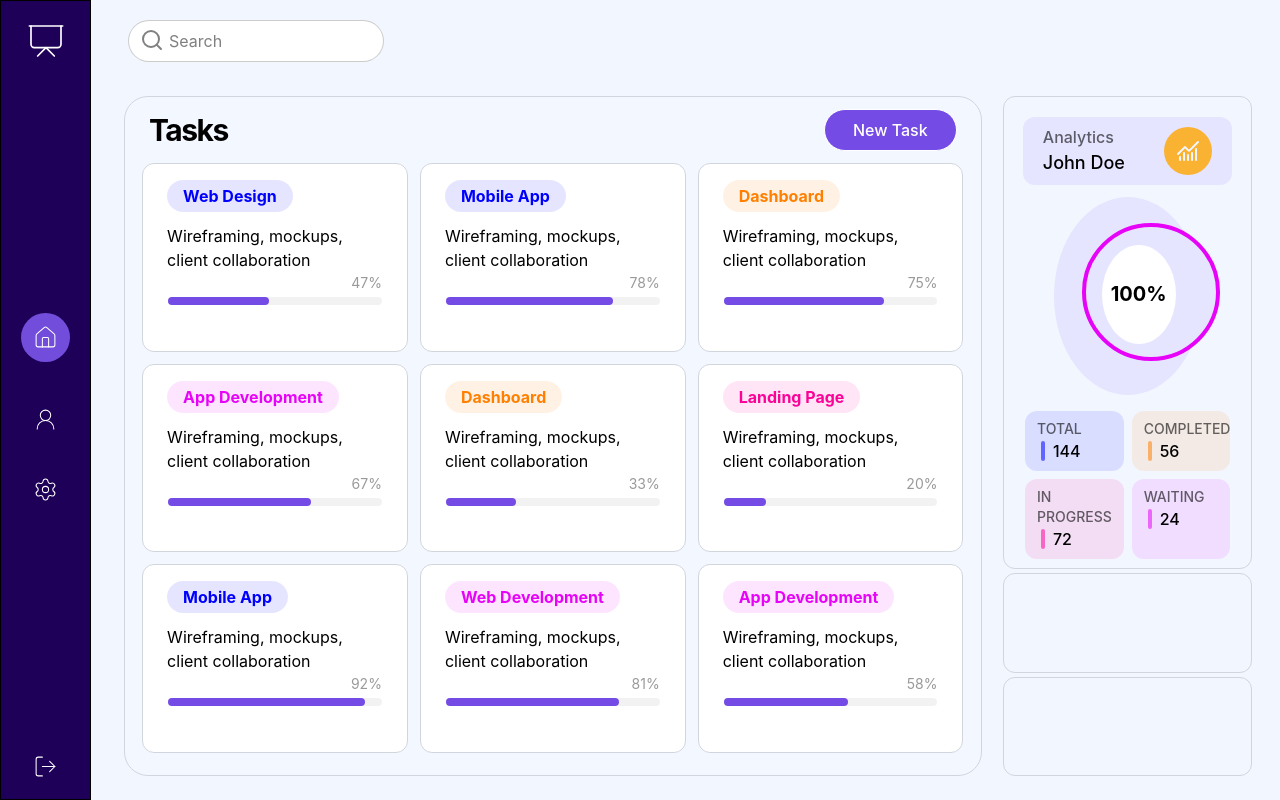
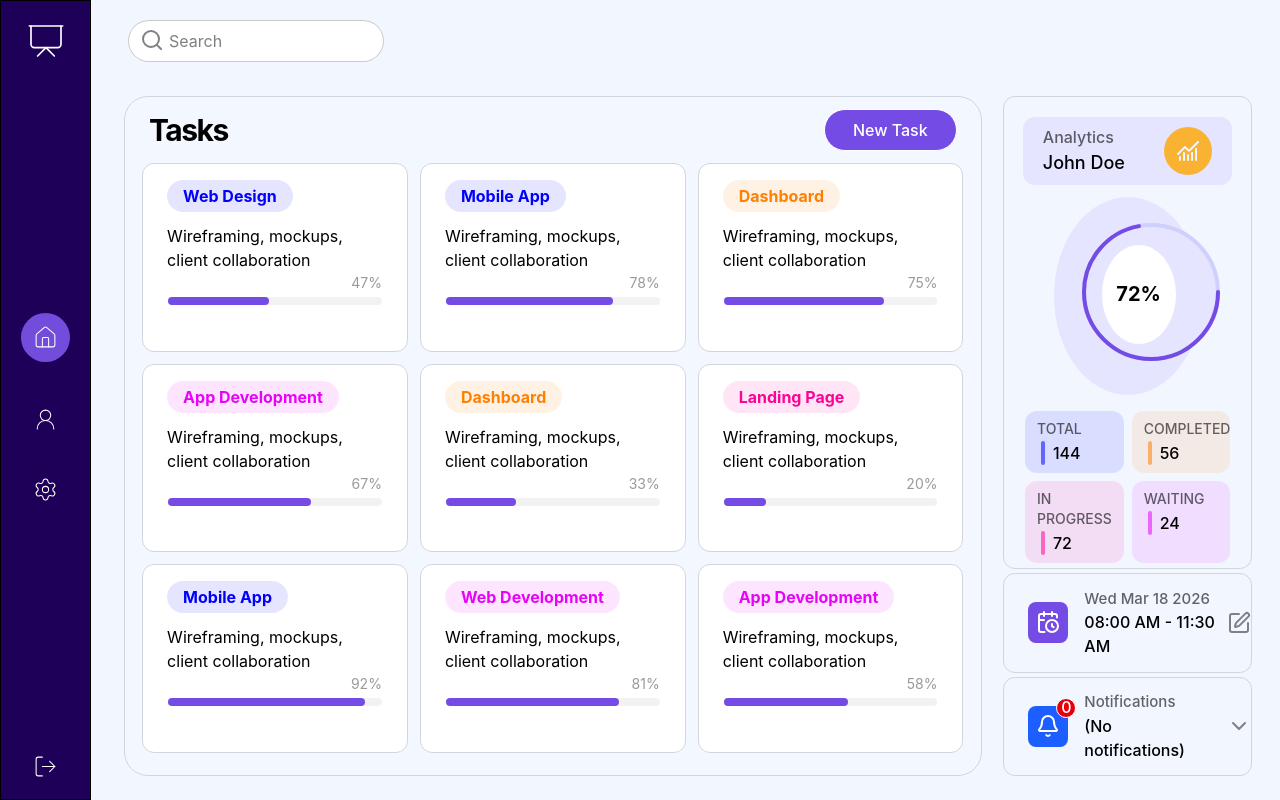
Before and after one commit to mgalen007/Kanban-Board, a React (Vite) app: page / in a window 1280 px wide. Built offline with nearby package versions, Linux system fonts and the light colour scheme.

Commit message:
Finished static side panel

```diff
--- a/src/App.tsx
+++ b/src/App.tsx
@@ -45,7 +45,7 @@ const App = () => {
         <SidePanel
           username="John Doe"
           taskStats={taskStats}
-          totalProgress={100}
+          totalProgress={72}
         />
       </div>
     </div>
--- a/src/components/SidePanel.tsx
+++ b/src/components/SidePanel.tsx
@@ -1,4 +1,4 @@
-import { ChartNoAxesCombined } from 'lucide-react'
+import { ChartNoAxesCombined, CalendarClock, Bell, SquarePen, ChevronDown } from 'lucide-react'
 import { type CSSProperties } from 'react'
 
 interface SidePanelProps {
@@ -21,6 +21,11 @@ export interface TaskStat {
 type StatCategory = "total" | "completed" | "waiting" | "in progress"
 
 const SidePanel = ({ username, totalProgress, taskStats }: SidePanelProps) => {
+
+    const radius = 67
+    const circumference = 2 * Math.PI * radius
+    const offset = circumference * (1 - totalProgress / 100)
+
     return (
         <div
             className="flex flex-col ml-[80px] mr-7 gap-1 h-[85vh] mt-[12vh]"
@@ -53,7 +58,26 @@ const SidePanel = ({ username, totalProgress, taskStats }: SidePanelProps) => {
                     className="w-[60%] bg-[#e5e5ff] h-[42%] mx-auto mt-3 rounded-[50%] relative"
                 >
                     <svg width="167" height="165">
-                        <circle cx="97" cy="95" r="67" strokeWidth="4" stroke="#e703f8" fill="#e5e5ff"></circle>
+                        <circle
+                            cx="97"
+                            cy="95"
+                            r="67"
+                            strokeWidth="4"
+                            stroke="#d0d0ff"
+                            fill="#e5e5ff"
+                        ></circle>
+                        <circle
+                            cx="97"
+                            cy="95"
+                            r="67"
+                            strokeWidth="4"
+                            stroke="#754be5"
+                            fill="transparent"
+                            strokeDasharray={circumference}
+                            strokeDashoffset={offset}
+                            strokeLinecap="round"
+                            style={{ transition: "stroke-dash-offset .5s ease" }}
+                        ></circle>
                     </svg>
                     <div
                         className="bg-white w-[50%] h-[50%] absolute top-12 left-12 rounded-[50%] flex items-center justify-center"
@@ -83,12 +107,75 @@ const SidePanel = ({ username, totalProgress, taskStats }: SidePanelProps) => {
                 className="h-[30%] flex flex-col gap-1"
             >
                 <div
-                    className="border border-gray-300 h-[50%] rounded-xl"
+                    className="border border-gray-300 h-[50%] rounded-xl flex gap-2 items-center pl-6"
                 >
+                    <div
+                        className="rounded-lg w-fit p-2 bg-[#754be5] h-[42%]"
+                    >
+                        <CalendarClock
+                            color="white"
+                        />
+                    </div>
+                    <div
+                        className="ml-2 w-fit"
+                    >
+                        <h3
+                            className="text-[15px] font-medium text-black/60"
+                        >
+                            {new Date().toDateString()}
+                        </h3>
+                        <p
+                            className="font-medium"
+                        >
+                            08:00 AM - 11:30 AM
+                        </p>
+                    </div>
+                    <div
+                        className="mx-auto"
+                    >
+                        <SquarePen
+                            className="cursor-pointer"
+                            color="gray"
+                        />
+                    </div>
                 </div>
                 <div
-                    className="border border-gray-300 h-[50%] rounded-xl"
+                    className="border border-gray-300 h-[50%] rounded-xl flex items-center"
                 >
+                    <div
+                        className="w-fit ml-6 p-2 rounded-lg bg-[#1c5eff] relative h-[42%]"
+                    >
+                        <div
+                            className="rounded-[50%] border w-5 h-5 flex items-center justify-center absolute top-[-1vh] right-[-1vh] pb-[1px] text-white font-medium bg-red-600"
+                        >
+                            {0}
+                        </div>
+                        <Bell
+                            color="white"
+                        />
+                    </div>
+                    <div
+                        className="ml-4 mr-7 self-center"
+                    >
+                        <h3
+                            className="text-[15px] font-medium text-black/60"
+                        >
+                            Notifications
+                        </h3>
+                        <p
+                            className="font-medium"
+                        >
+                            (No notifications)
+                        </p>
+                    </div>
+                    <div
+                        className="mx-auto"
+                    >
+                        <ChevronDown
+                            className="cursor-pointer"
+                            color="gray"
+                        />
+                    </div>
                 </div>
             </div>
         </div>
@@ -115,10 +202,10 @@ const TaskStatCard = ({ type, amount, key }: TaskStatCardProps) => {
                 {type.toUpperCase()}
             </h3>
             <div
-                className="flex items-center pl-1"
+                className="flex items-center pl-1 mt-[2px]"
             >
                 <div
-                    className="w-[2%] h-5 rounded-lg mr-2"
+                    className="w-[2%] h-6 rounded-lg mr-2"
                     style={{
                         "border-left": `4px solid ${color}8A`
                     } as CSSProperties}
```
